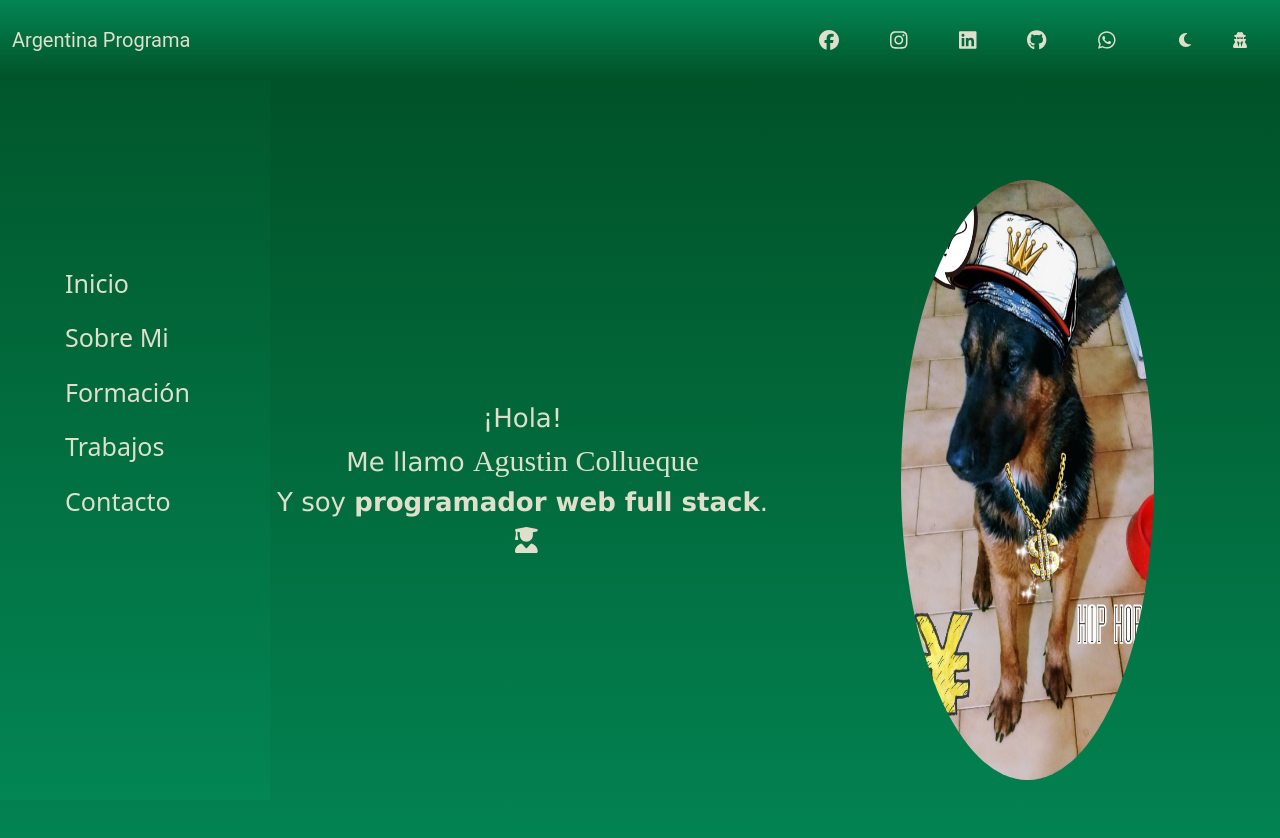
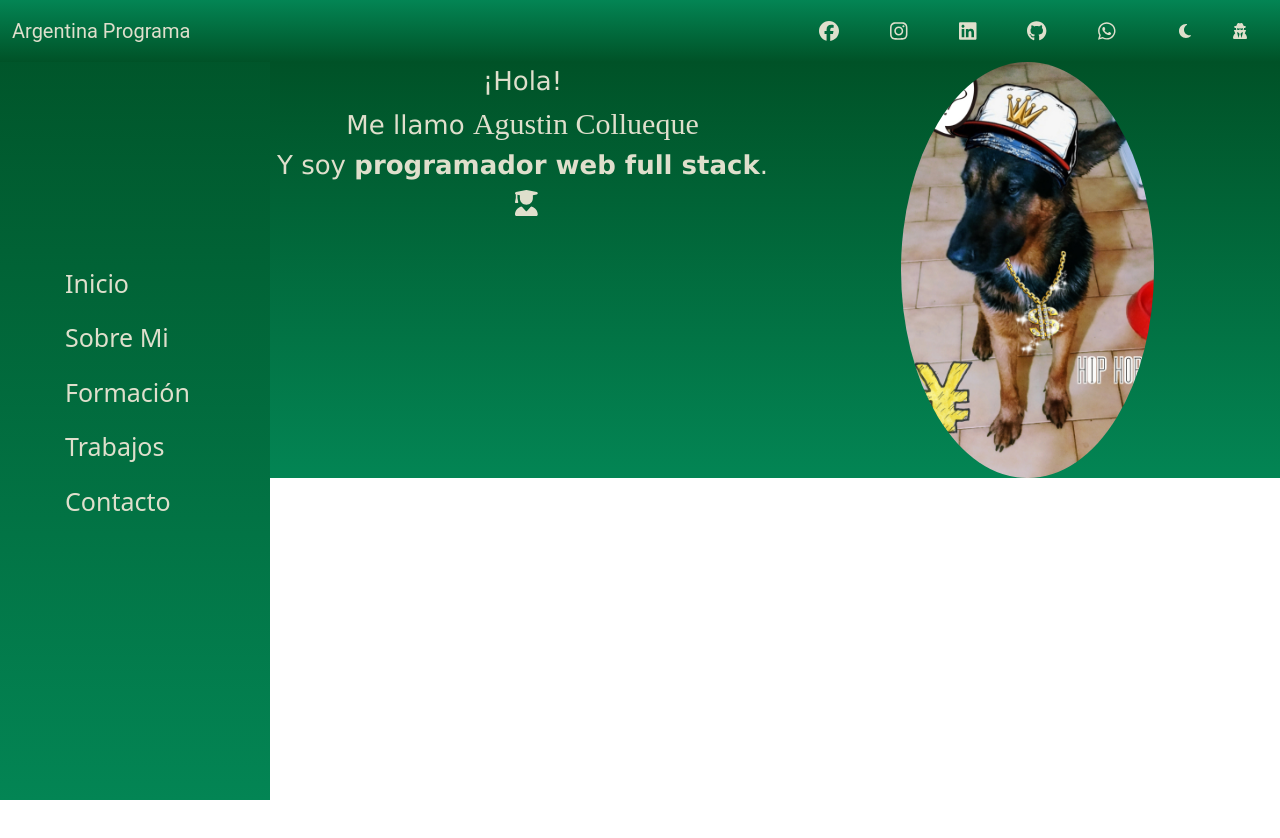
Before and after one commit to LicDeveloperJunior/Proyecto-ARGPROG, an Angular app in the folder Front End/Mi-Portfolio/: page /inicio in a window 1280 px wide. Shown: the top 838 px of the page. After the commit the page ends 800 px from the top, so only its background shows below. Built offline with nearby package versions, Linux system fonts and the light colour scheme; a web font is replaced by a local one.

Commit message:
Se saco la etiqueta body de index.html y app.component.html

```diff
--- a/Front End/Mi-Portfolio/src/app/app.component.html
+++ b/Front End/Mi-Portfolio/src/app/app.component.html
@@ -1,5 +1,3 @@
-<body>
   <app-barra-sup-nav></app-barra-sup-nav>
   <app-barra-lat-nav></app-barra-lat-nav>
   <router-outlet></router-outlet>
-</body>
--- a/Front End/Mi-Portfolio/src/index.html
+++ b/Front End/Mi-Portfolio/src/index.html
@@ -14,9 +14,5 @@
   <!-- gif -->
 
 </head>
-
-<body>
   <app-root></app-root>
-</body>
-
 </html>
```
